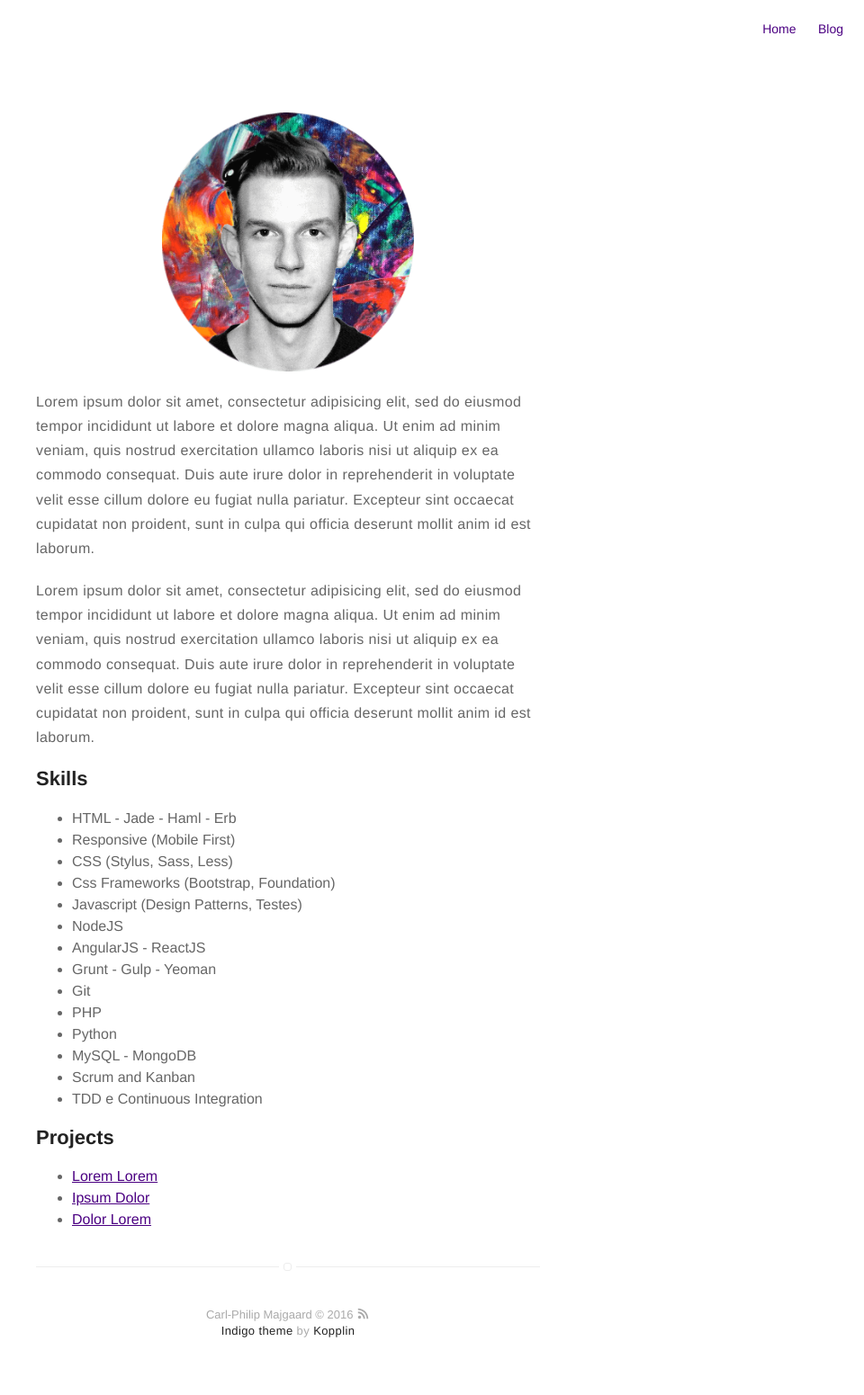
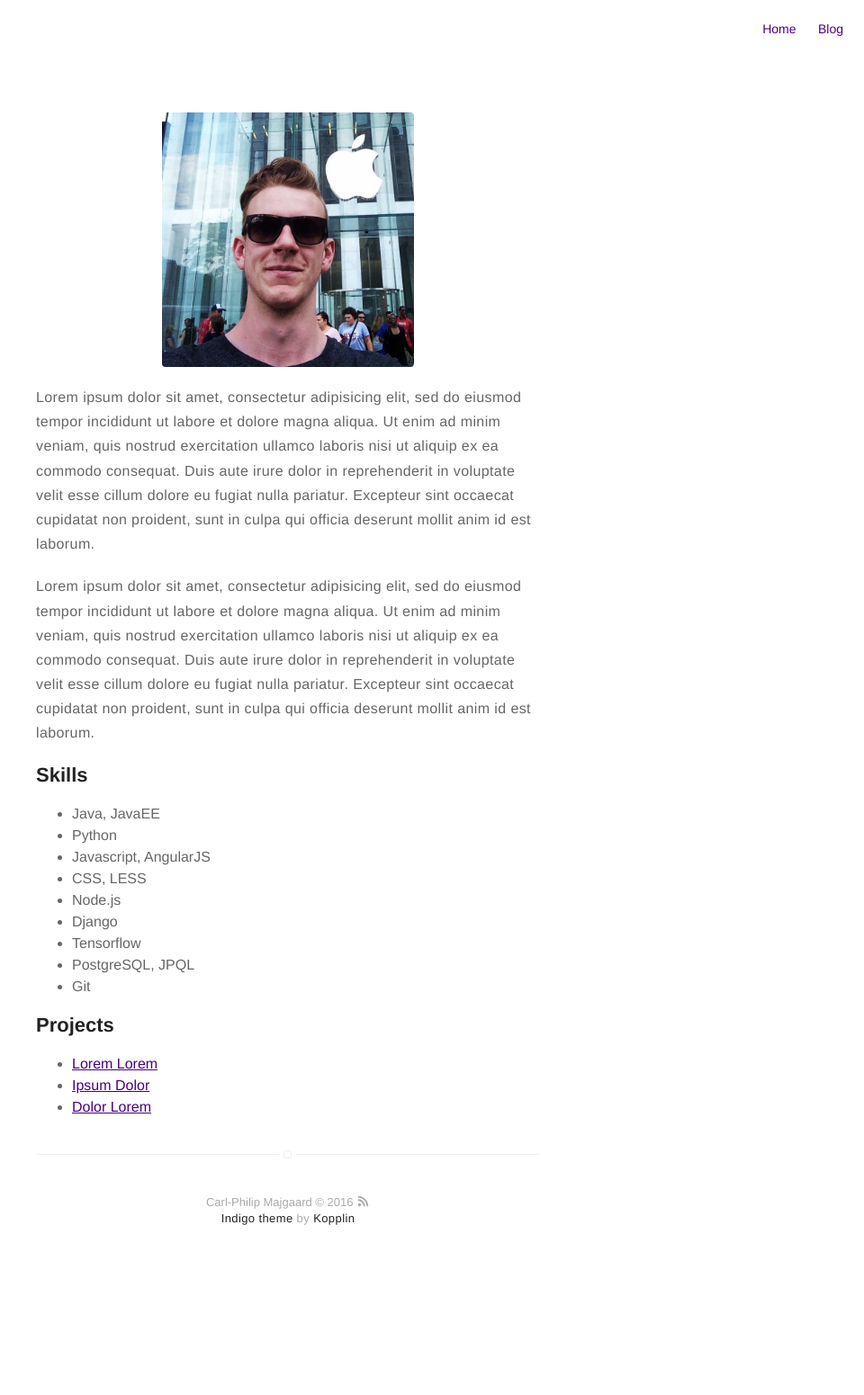
Before and after one commit to luftdanmark/luftdanmark.github.io, a Jekyll site: the page built from blog_jekyll/about.md, in a window 1280 px wide. Shown: the whole page at 90% size, without its empty margins (320-1280 px from the left). Built offline with Jekyll 4.4.1, drawn with Linux system fonts in a browser that asks for light colours; after the commit the page ends 1427 px from its top, so only the background shows below that.

Commit message:
Testing remote deploy

```diff
--- a/blog_jekyll/_config.yml
+++ b/blog_jekyll/_config.yml
@@ -8,7 +8,7 @@ description: A blog about things I find interesting
 # if it's an external image, update below for true
 # better with square images
 external-image: false
-picture: assets/images/profile.png
+picture: assets/images/profile.jpg
 
 homeurl: https://cpmajgaard.com
 url: https://cpmajgaard.com/blog
--- a/blog_jekyll/about.md
+++ b/blog_jekyll/about.md
@@ -20,22 +20,15 @@ proident, sunt in culpa qui officia deserunt mollit anim id est laborum.</p>
 
 <h2>Skills</h2>
 
-<ul class="skill-list">
-	<li>HTML - Jade - Haml - Erb</li>
-	<li>Responsive (Mobile First)</li>
-	<li>CSS (Stylus, Sass, Less)</li>
-	<li>Css Frameworks (Bootstrap, Foundation)</li>
-	<li>Javascript (Design Patterns, Testes)</li>
-	<li>NodeJS</li>
-	<li>AngularJS - ReactJS</li>
-	<li>Grunt - Gulp - Yeoman</li>
-	<li>Git</li>
-	<li>PHP</li>
-	<li>Python</li>
-	<li>MySQL - MongoDB</li>
-	<li>Scrum and Kanban</li>
-	<li>TDD e Continuous Integration</li>
-</ul>
+* Java, JavaEE
+* Python
+* Javascript, AngularJS
+* CSS, LESS
+* Node.js
+* Django
+* Tensorflow
+* PostgreSQL, JPQL
+* Git
 
 <h2>Projects</h2>
 
```
Also changed, not shown: blog_jekyll/assets/images/profile.jpg (added), 7 other files.
